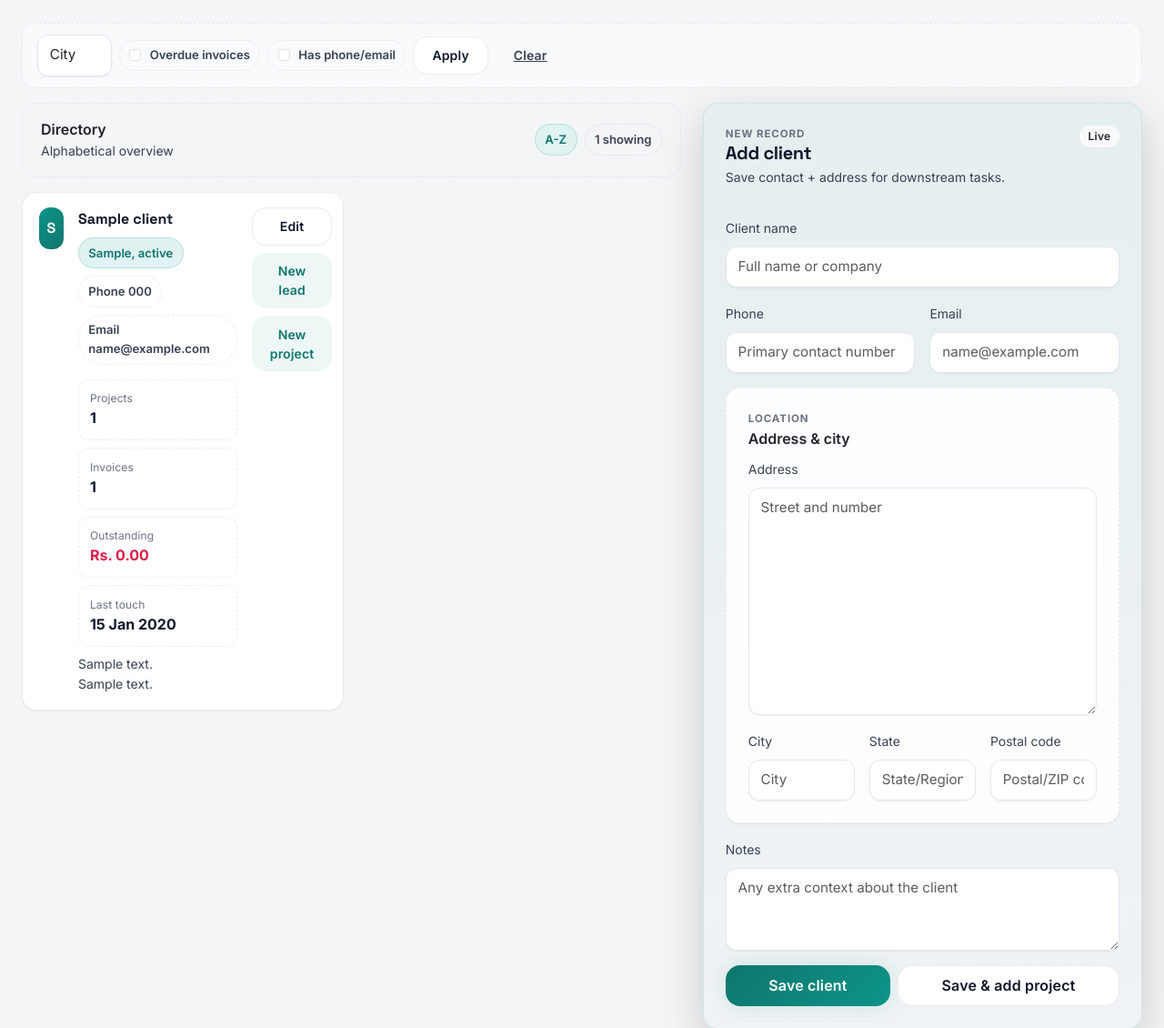
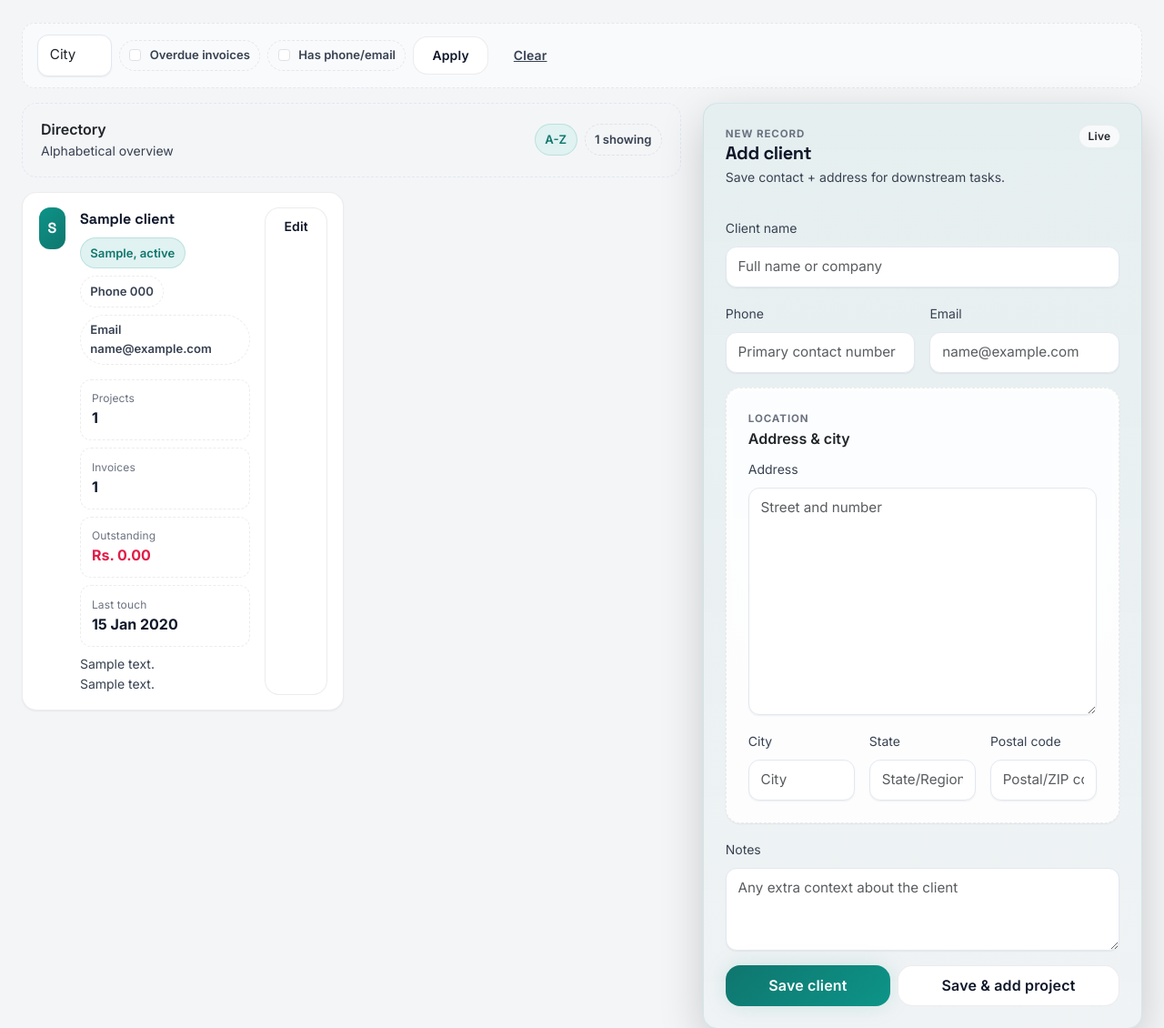
Before and after one commit to itzpraveen/novart, a Django app: page /clients/ in a window 1280 px wide. Shown: the part 300-1430 px from the top of the page at 91% size. Run offline with Django 5.2, Linux system fonts and the light colour scheme; a user stored in the database is signed in; tables that the repository leaves empty hold one stand-in row (values such as "Sample post"); data that the repository does not hold is empty; some libraries are stand-ins or nearby versions.

Commit message:
ux: simplify client cards to edit-only

```diff
--- a/templates/portal/clients.html
+++ b/templates/portal/clients.html
@@ -135,15 +135,12 @@
                                 {% endif %}
                             </div>
                         </div>
-                        <div class="text-end client-actions d-none d-md-flex flex-column gap-2">
+                        <div class="text-end client-actions d-none d-md-flex">
                             <a class="btn btn-sm btn-outline-secondary" href="{% url 'client_edit' client.pk %}">Edit</a>
-                            <a class="btn btn-sm btn-soft" href="{% url 'lead_create' %}?client={{ client.pk }}">New lead</a>
-                            <a class="btn btn-sm btn-soft" href="{% url 'project_create' %}?client={{ client.pk }}">New project</a>
                         </div>
                     </div>
                     <div class="d-md-none mt-3 d-flex gap-2">
                         <a class="btn btn-outline-secondary btn-sm flex-grow-1" href="{% url 'client_edit' client.pk %}">Edit</a>
-                        <a class="btn btn-soft btn-sm flex-grow-1" href="{% url 'project_create' %}?client={{ client.pk }}">Project</a>
                     </div>
                 </article>
             {% empty %}
```
